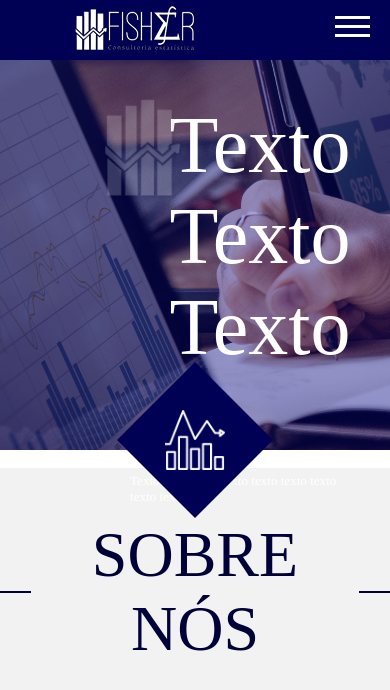
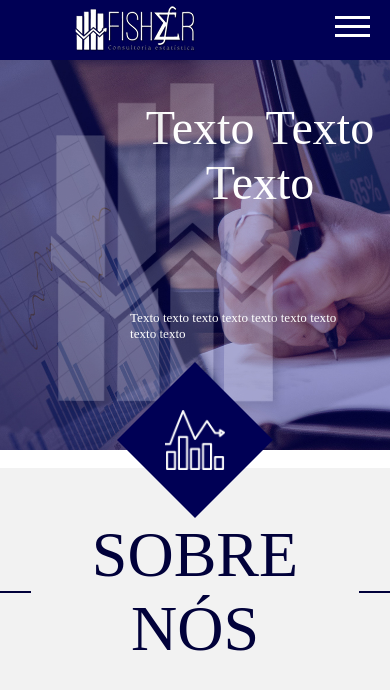
Before and after one commit to citi-onboarding/fisher, a Django app: page / in a window 390 px wide. Shown: the top 690 px of the page. Run offline with Django 3.2, Linux system fonts and the light colour scheme; some libraries are stand-ins or nearby versions; some web fonts are replaced.

Commit message:
texto banner responsivo

```diff
--- a/core/static/css/banner.css
+++ b/core/static/css/banner.css
@@ -60,8 +60,7 @@ h3 {
 }
 
 .simbol-banner {
-    padding: 20px;
-    padding-top: 57px;
+    margin-top: 70px;
     display: block;
     width: 300px;
     height: 300px;
@@ -118,6 +117,13 @@ h3 {
     #pai-losango {
       bottom: -70px
     }
+
+    .simbol-banner {
+      width: 310px;
+      height: 310px;
+      background-size: 70vw;
+      margin-top: 70px;
+    }
 }
 
 @media (max-width: 1000px) {
@@ -129,12 +135,36 @@ h3 {
   #pai-losango {
     bottom: -60px
   }
+
+  .simbol-banner {
+    width: 320px;
+    height: 320px;
+    background-size: 80vw;
+    margin-top: 50px;
+  }
+
+  #banner-h1 {
+
+    font-size: 3rem;
+    margin-bottom: 100px;
+    padding-top: 50px;
+
+}
+}
+
+@media (max-width: 800px) {
+  #banner-h1 {
+
+    margin-bottom: 100px;
+    padding-top: 10px;
+
+}
 }
 
 @media (max-width: 720px) {
     .text-banner {
-        font-size: 1rem;
-        padding-top: 50px;
+
+
     }
 
     .todo-banner {
@@ -157,6 +187,13 @@ h3 {
   bottom: -50px
 }
 
+.simbol-banner {
+  width: 380px;
+  height: 380px;
+  background-size: 150vw;
+  margin-top: 80px;
+}
+
 }
 
 @media (max-width: 600px) {
@@ -175,6 +212,14 @@ h3 {
   height: 25vw;
 
 }
+
+.simbol-banner {
+  width: 400px;
+  height: 400px;
+  background-size: 200vw;
+  margin-top: 50px;
+}
+
 }
 
 @media (max-width: 500px) {
```
